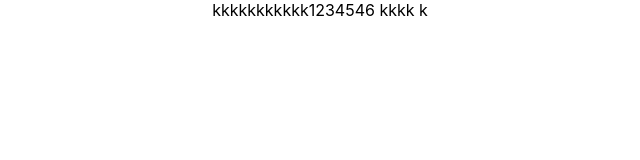
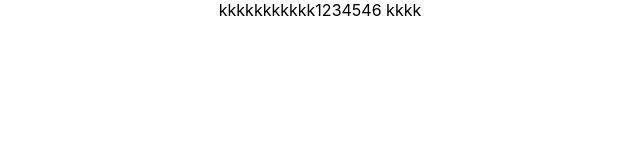
Before and after one commit to algnot/g03-react, a React (Create React App) app: page / in a window 1280 px wide. Shown: the top 160 px of the page, without its empty margins (320-960 px from the left). Built offline with nearby package versions, Linux system fonts and the light colour scheme.

Commit message:
new commit

```diff
--- a/src/App.js
+++ b/src/App.js
@@ -5,7 +5,7 @@ function App() {
   return (
     <div className="App">
       kkkkkkkkkkk1234546
-      kkkk k
+      kkkk
     </div>
   );
 }
```
